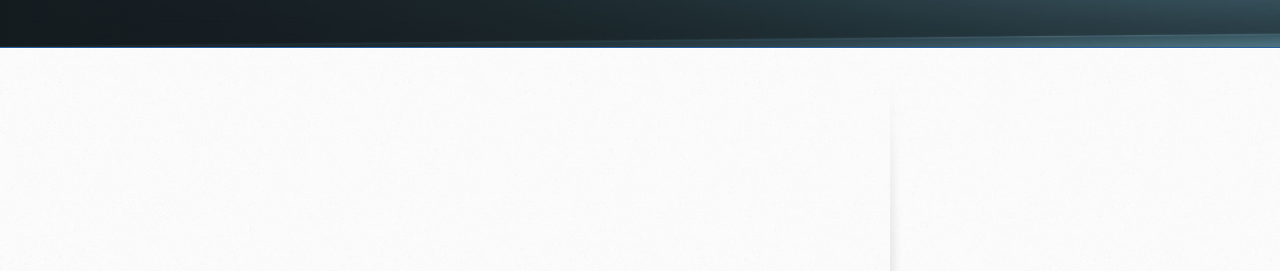
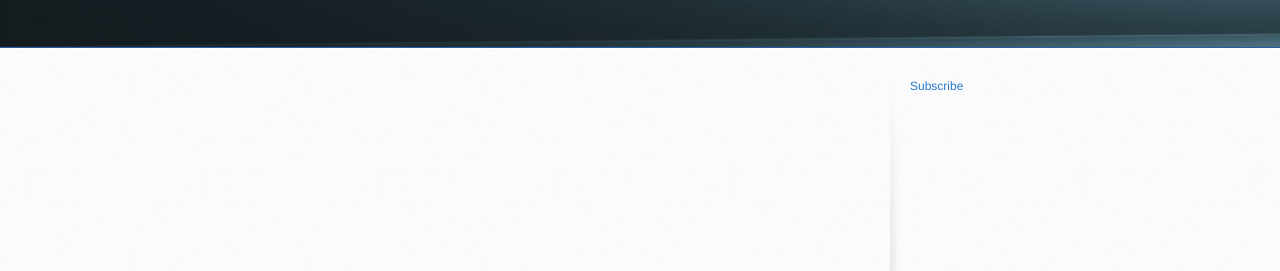
Before and after one commit to gvwoods/gvwoods.github.io, a Jekyll site: the page built from report-test.md, in a window 1280 px wide. Shown: the part 245-516 px from the top of the page. Built offline with Jekyll 4.4.1, drawn with Linux system fonts in a browser that asks for light colours.

Commit message:
Update default.html

```diff
--- a/_layouts/default.html
+++ b/_layouts/default.html
@@ -41,7 +41,7 @@
 
         </section>
         <aside id="sidebar">
-
+           <a href="https://www.youtube.com/channel/UCIwAYqCC5fwD5sKatyFcPQA?sub_confirmation=1">Subscribe</a>
           </aside>
 
       </div>
```
